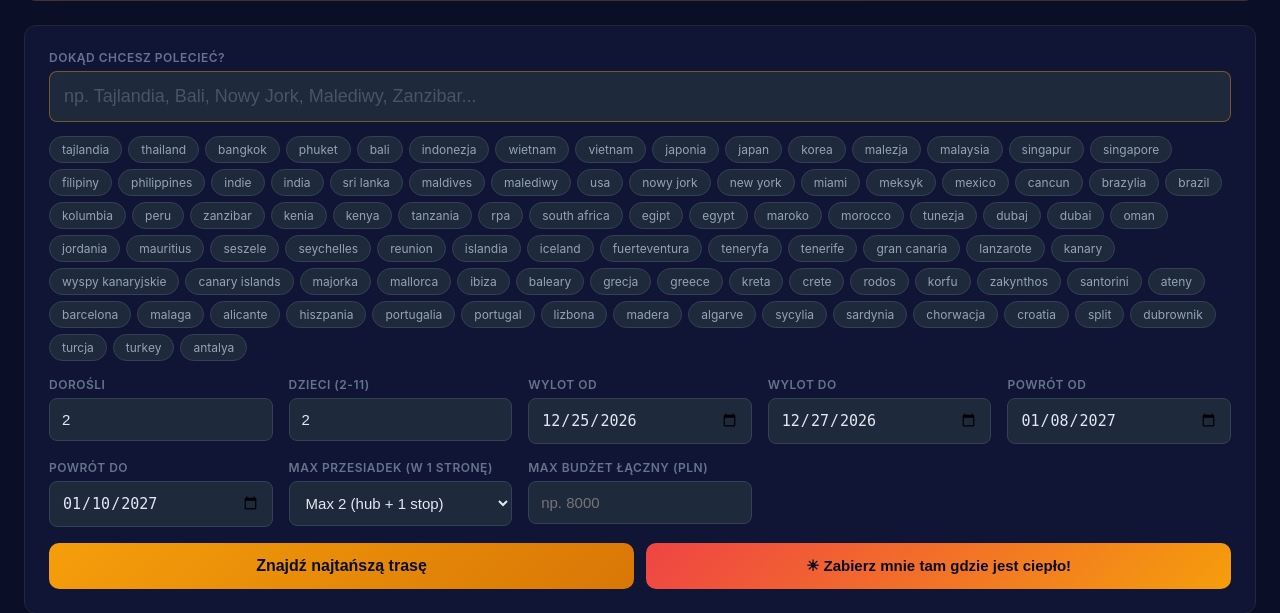
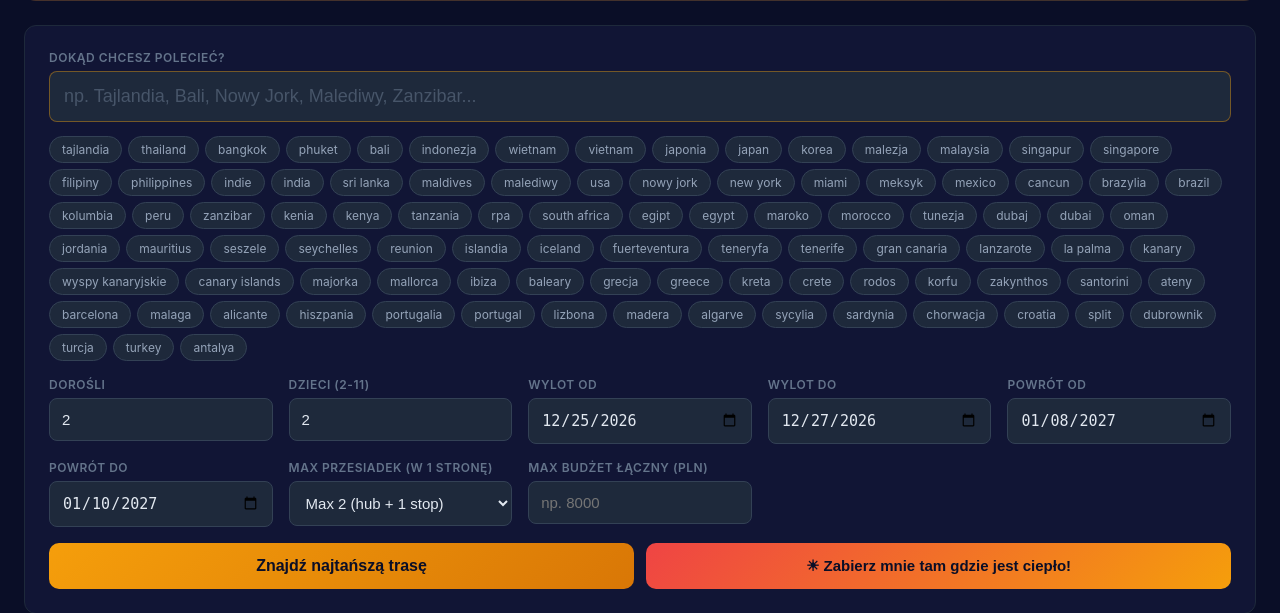
Before and after one commit to thesmz114-ops/flight-finder, a Flask app: page /smart in a window 1280 px wide. Shown: the part 355-968 px from the top of the page. Run offline with Flask 3, Linux system fonts and the light colour scheme.

Commit message:
Dodaj La Palma + klikalny kafelek "szukaj lotów" dla destynacji bez cen
- La Palma (SPC): WARM_DESTINATIONS, DESTINATION_HUB_MAP, DEST_TRAITS, CHARTER_DEST_MAP
- Kafelki bez cen: klikalne → uruchamia "Znajdź najtańszą trasę" z tą destynacją
- "🔍 Kliknij aby wyszukać" zamiast "Brak cen na te daty"
- Cursor pointer + tooltip na kafelkach bez cen

Co-Authored-By: Claude Opus 4.6 (1M context) <noreply@anthropic.com>

```diff
--- a/app.py
+++ b/app.py
@@ -930,6 +930,7 @@ WARM_DESTINATIONS = {
     "teneryfa":       {"temps": {1:18,2:18,3:19,4:20,5:22,6:24,7:27,8:28,9:26,10:24,11:21,12:19}, "emoji": "🌋", "desc": "Teneryfa", "water": 20},
     "gran canaria":   {"temps": {1:19,2:19,3:20,4:21,5:22,6:24,7:27,8:28,9:26,10:24,11:22,12:20}, "emoji": "☀", "desc": "Gran Canaria", "water": 21},
     "lanzarote":      {"temps": {1:19,2:19,3:20,4:21,5:22,6:24,7:27,8:28,9:27,10:24,11:22,12:20}, "emoji": "🌵", "desc": "Lanzarote", "water": 20},
+    "la palma":       {"temps": {1:18,2:18,3:19,4:19,5:21,6:23,7:25,8:26,9:25,10:23,11:21,12:19}, "emoji": "🌋", "desc": "La Palma", "water": 20},
     "kreta":          {"temps": {1:12,2:13,3:14,4:17,5:21,6:26,7:28,8:28,9:25,10:21,11:17,12:14}, "emoji": "🏛", "desc": "Kreta, Grecja", "water": 22},
     "rodos":          {"temps": {1:12,2:13,3:15,4:18,5:22,6:27,7:29,8:29,9:27,10:22,11:17,12:14}, "emoji": "🏛", "desc": "Rodos, Grecja", "water": 23},
     "korfu":          {"temps": {1:10,2:11,3:13,4:16,5:21,6:25,7:28,8:28,9:24,10:20,11:15,12:12}, "emoji": "🫒", "desc": "Korfu, Grecja", "water": 22},
@@ -1010,6 +1011,7 @@ DESTINATION_HUB_MAP = {
     "tenerife": {"airports": ["TFS", "TFN"], "hubs": ["STN", "BGY", "CRL", "MAN", "LBA", "SVQ", "BER", "MXP", "FCO", "MAD", "DUB", "EDI"], "region": "kanary"},
     "gran canaria": {"airports": ["LPA"], "hubs": ["STN", "BGY", "CRL", "MAN", "SVQ", "BER", "MXP", "MAD", "DUB"], "region": "kanary"},
     "lanzarote": {"airports": ["ACE"], "hubs": ["STN", "BGY", "CRL", "MAN", "DUB", "MAD"], "region": "kanary"},
+    "la palma": {"airports": ["SPC"], "hubs": ["STN", "BGY", "MAD", "BER", "DUB"], "region": "kanary"},
     "kanary": {"airports": ["FUE", "TFS", "LPA", "ACE", "SPC"], "hubs": ["STN", "BGY", "CRL", "MAN", "LBA", "SVQ", "PSA", "VIE", "BER", "MXP", "FCO", "MAD", "DUB", "EDI"], "region": "kanary"},
     "wyspy kanaryjskie": {"airports": ["FUE", "TFS", "LPA", "ACE", "SPC"], "hubs": ["STN", "BGY", "CRL", "MAN", "LBA", "SVQ", "PSA", "VIE", "BER", "MXP", "FCO", "MAD", "DUB", "EDI"], "region": "kanary"},
     "canary islands": {"airports": ["FUE", "TFS", "LPA", "ACE", "SPC"], "hubs": ["STN", "BGY", "CRL", "MAN", "LBA", "SVQ", "PSA", "VIE", "BER", "MXP", "FCO", "MAD", "DUB", "EDI"], "region": "kanary"},
@@ -1802,6 +1804,7 @@ CHARTER_DEST_MAP = {
     "teneryfa": ["TFS"],
     "gran canaria": ["LPA"],
     "lanzarote": ["ACE"],
+    "la palma": ["SPC"],
     "malaga": ["AGP"],
     "algarve": ["FAO"],
     "dubaj": ["DXB"],
@@ -2140,6 +2143,7 @@ DEST_TRAITS = {
     "teneryfa":      {"family": 9, "adventure": 7, "beach": 8, "culture": 6, "food": 7, "safety": 10, "visa_free": True, "tip": "Teide, Loro Parque, Siam Park — najlepsza Kanaryja dla rodzin."},
     "gran canaria":  {"family": 8, "adventure": 6, "beach": 8, "culture": 6, "food": 7, "safety": 10, "visa_free": True, "tip": "Mini kontynent — wydmy Maspalomas, górskie wioski, lasy sosnowe."},
     "lanzarote":     {"family": 8, "adventure": 6, "beach": 7, "culture": 7, "food": 7, "safety": 10, "visa_free": True, "tip": "Wulkaniczny krajobraz jak z Marsa. Dzieła César Manrique wszędzie."},
+    "la palma":      {"family": 7, "adventure": 9, "beach": 6, "culture": 6, "food": 7, "safety": 10, "visa_free": True, "tip": "Wyspa trekkingowa Kanarów. Caldera de Taburiente, obserwatorium gwiazd, dzika natura."},
     "kreta":         {"family": 9, "adventure": 8, "beach": 9, "culture": 10, "food": 10, "safety": 9, "visa_free": True, "tip": "Najlepsza grecka wyspa. Elafonisi, Balos, Knossos. Jedzenie fenomenalne."},
     "rodos":         {"family": 8, "adventure": 6, "beach": 8, "culture": 9, "food": 9, "safety": 9, "visa_free": True, "tip": "Średniowieczne stare miasto (UNESCO), Lindos, piękne plaże wschodniego wybrzeża."},
     "korfu":         {"family": 8, "adventure": 5, "beach": 8, "culture": 7, "food": 9, "safety": 9, "visa_free": True, "tip": "Najzielańsza grecka wyspa. Canal d'Amour, weneckie stare miasto."},
--- a/templates/smart.html
+++ b/templates/smart.html
@@ -490,7 +490,8 @@
                     </div>`;
                 }
 
-                html += `<div class="route-card">
+                const noPrice = r.best_source === 'none';
+                html += `<div class="route-card" ${noPrice ? `style="cursor:pointer;opacity:0.8" onclick="document.getElementById('destination').value='${r.keyword}';document.getElementById('searchForm').dispatchEvent(new Event('submit'))" title="Kliknij aby wyszukać loty do ${r.desc}"` : ''}>
                     <div class="route-header">
                         <div style="display:flex;align-items:center;gap:16px">
                             <span class="route-rank">#${i+1}</span>
@@ -515,8 +516,8 @@
                              ryanairTotal ?
                                 `<div style="font-size:18px;font-weight:700;color:#f59e0b">${Math.round(ryanairTotal)} PLN</div>
                                  <div style="font-size:11px;color:#f59e0b">PL↔Hub + sprawdź Hub↔Dest</div>` :
-                                `<div style="font-size:14px;color:#64748b">Brak cen na te daty</div>
-                                 <div style="font-size:11px;color:#64748b">Sprawdź w linkach poniżej</div>`}
+                                `<div style="font-size:14px;color:#60a5fa">🔍 Kliknij aby wyszukać</div>
+                                 <div style="font-size:11px;color:#64748b">Szukaj lotów do ${r.desc}</div>`}
                         </div>
                     </div>
                     ${charterHtml}
```
